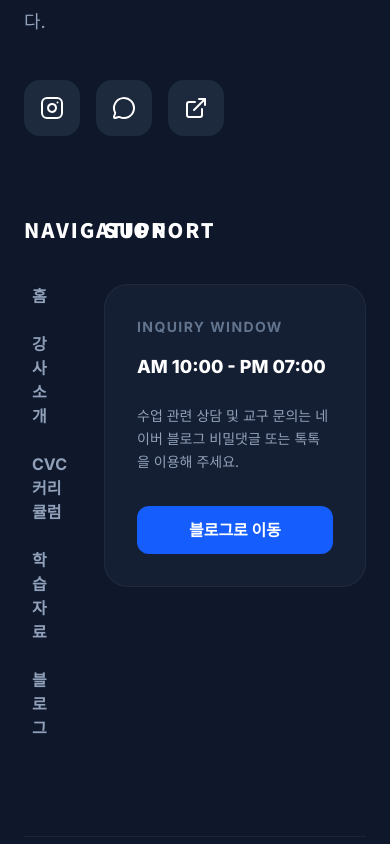
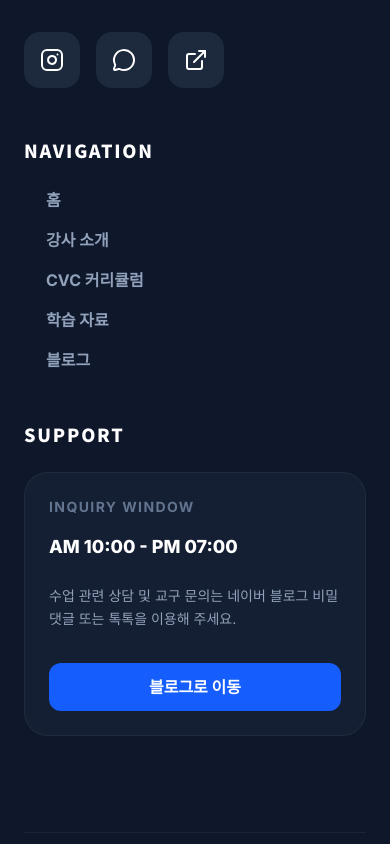
Before and after one commit to parkys1004/jennytr, a React (Vite) app: page / in a window 390 px wide. Shown: the part 9400-10244 px from the top of the page. Built offline with nearby package versions, Linux system fonts and the light colour scheme.

Commit message:
feat: Improve footer layout and spacing
Adjusts the footer's responsiveness and spacing for better readability on various screen sizes. Updates padding, grid columns, and text sizes for a more modern aesthetic.

```diff
--- a/src/App.tsx
+++ b/src/App.tsx
@@ -658,9 +658,9 @@ const App = () => {
       </AnimatePresence>
 
       {/* Modern Footer */}
-      <footer className="bg-slate-900 text-slate-400 py-32 px-6">
-        <div className="max-w-7xl mx-auto grid grid-cols-1 lg:grid-cols-4 gap-20">
-          <div className="col-span-2">
+      <footer className="bg-slate-900 text-slate-400 py-20 md:py-32 px-6">
+        <div className="max-w-7xl mx-auto grid grid-cols-1 md:grid-cols-2 lg:grid-cols-4 gap-12 md:gap-20">
+          <div className="md:col-span-2">
             <div className="flex items-center gap-3 mb-8 text-white">
               <div className="w-12 h-12 bg-blue-600 rounded-2xl flex items-center justify-center font-black text-2xl shadow-xl shadow-blue-600/30">J</div>
               <span className="font-display font-black text-3xl tracking-tighter">Jenny Tr.</span>
@@ -684,8 +684,8 @@ const App = () => {
           </div>
 
           <div>
-            <h4 className="text-white font-display font-black text-xl mb-10 uppercase tracking-widest">Navigation</h4>
-            <ul className="space-y-6">
+            <h4 className="text-white font-display font-black text-lg md:text-xl mb-6 md:mb-10 uppercase tracking-widest">Navigation</h4>
+            <ul className="space-y-4 md:space-y-6">
               {navLinks.map(link => (
                 <li key={link.id}>
                   <a href={`#${link.id}`} className="hover:text-blue-400 font-bold transition-all flex items-center gap-2 group">
@@ -698,8 +698,8 @@ const App = () => {
           </div>
 
           <div>
-            <h4 className="text-white font-display font-black text-xl mb-10 uppercase tracking-widest">Support</h4>
-            <div className="bg-slate-800/50 p-8 rounded-3xl border border-white/5">
+            <h4 className="text-white font-display font-black text-lg md:text-xl mb-6 md:mb-10 uppercase tracking-widest">Support</h4>
+            <div className="bg-slate-800/50 p-6 md:p-8 rounded-3xl border border-white/5">
               <p className="text-sm font-bold uppercase tracking-widest text-slate-500 mb-4">Inquiry Window</p>
               <p className="text-white font-black text-lg mb-6">AM 10:00 - PM 07:00</p>
               <p className="leading-relaxed text-sm">
```
